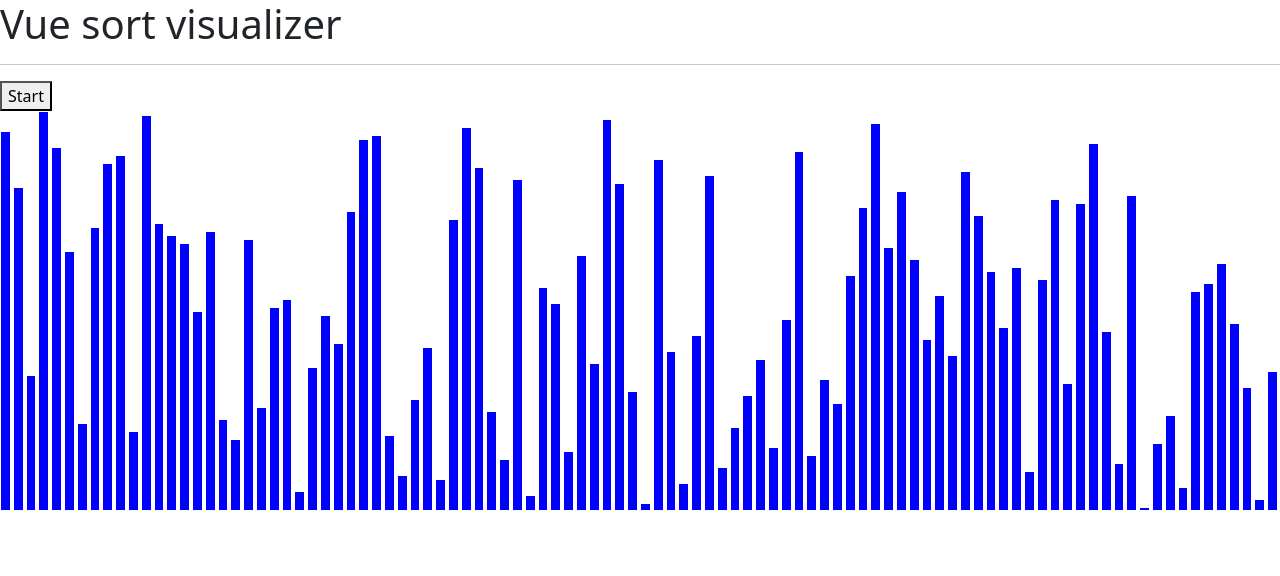
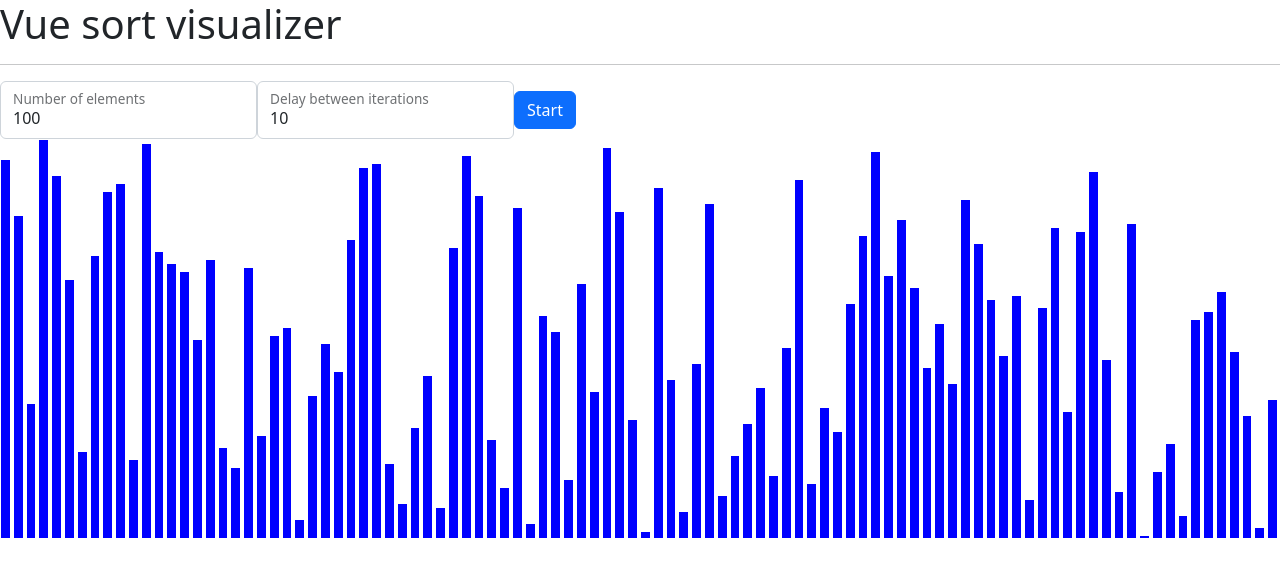
Before and after one commit to Sukhvinder-Singh/vue-sort-visualizer, a Vue app: page / in a window 1280 px wide. Shown: the top 576 px of the page. Built offline with nearby package versions, Linux system fonts and the light colour scheme.

Commit message:
Added form to control elements and delay

```diff
--- a/src/App.vue
+++ b/src/App.vue
@@ -2,7 +2,29 @@
   <div class="settings">
     <h1>Vue sort visualizer</h1>
     <hr />
-    <button @click="bubbleSort(array)">Start</button>
+    <div class="d-flex flex-row align-items-center justify-content-start g-5">
+      <div class="form-floating">
+        <input
+          v-model="elementLength"
+          type="number"
+          class="form-control"
+          id="element_length"
+          placeholder="Number of elements"
+        />
+        <label for="element_length">Number of elements</label>
+      </div>
+      <div class="form-floating">
+        <input
+          v-model="interval"
+          type="number"
+          class="form-control"
+          id="delay_interval"
+          placeholder="Number of elements"
+        />
+        <label for="delay_interval">Delay between iterations</label>
+      </div>
+      <button class="btn btn-primary" @click="bubbleSort(array)">Start</button>
+    </div>
   </div>
   <div class="chart" ref="chartContainer">
     <span
@@ -19,17 +41,23 @@
 </template>
 
 <script setup>
-import { ref } from 'vue';
+import { ref, watch } from 'vue';
 import { fillArray, shuffleArray } from './composables/array';
 
 const chartContainer = ref(null);
-const elementLength = 100;
-const interval = 10;
+const elementLength = ref(100);
+const interval = ref(10);
 
 const array = ref([]);
 
-fillArray(array.value, elementLength);
+fillArray(array.value, elementLength.value);
 shuffleArray(array.value);
+
+watch(elementLength, (updatedVal) => {
+  array.value = [];
+  fillArray(array.value, updatedVal);
+  shuffleArray(array.value);
+});
 
 const audioCtx = new (window.AudioContext || window.webkitAudioContext)();
 
@@ -66,7 +94,7 @@ function bubbleSort(array) {
         ).style.backgroundColor = 'blue';
 
         return new Promise((resolve) => {
-          setTimeout(resolve, interval);
+          setTimeout(resolve, interval.value);
         });
       });
     }
@@ -79,7 +107,7 @@ function bubbleSort(array) {
       ).style.backgroundColor = 'green';
       playFrequency(array[i] * 50, 10);
       return new Promise((resolve) => {
-        setTimeout(resolve, interval);
+        setTimeout(resolve, interval.value);
       });
     });
   }
```
